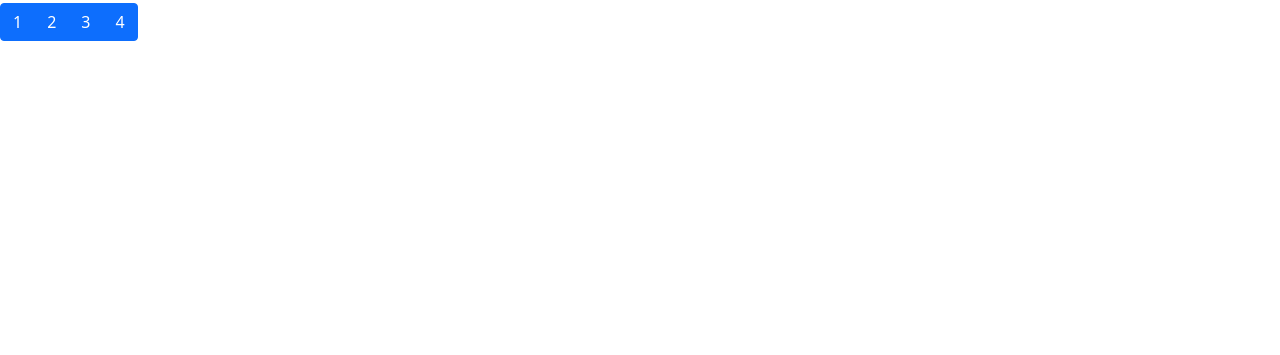
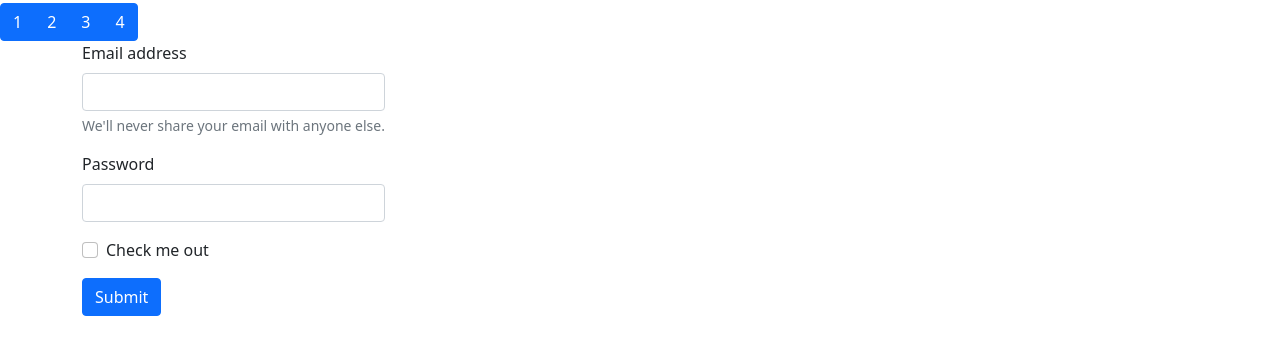
Before and after one commit to ishrak2000/Bootstape_project, a plain HTML site: page index.html in a window 1280 px wide. Shown: the part 221-576 px from the top of the page. Drawn offline with Linux system fonts and the light colour scheme.

Commit message:
commti push

```diff
--- a/index.html
+++ b/index.html
@@ -32,6 +32,25 @@
       <button type="button" class="btn btn-primary">4</button>
     </div>
 
+    <div class="container d-flex">
+
+    <form>
+        <div class="mb-3">
+          <label for="exampleInputEmail1" class="form-label">Email address</label>
+          <input type="email" class="form-control" id="exampleInputEmail1" aria-describedby="emailHelp">
+          <div id="emailHelp" class="form-text">We'll never share your email with anyone else.</div>
+        </div>
+        <div class="mb-3">
+          <label for="exampleInputPassword1" class="form-label">Password</label>
+          <input type="password" class="form-control" id="exampleInputPassword1">
+        </div>
+        <div class="mb-3 form-check">
+          <input type="checkbox" class="form-check-input" id="exampleCheck1">
+          <label class="form-check-label" for="exampleCheck1">Check me out</label>
+        </div>
+        <button type="submit" class="btn btn-primary">Submit</button>
+      </form>
+</div>
 
 
 </body>
```
